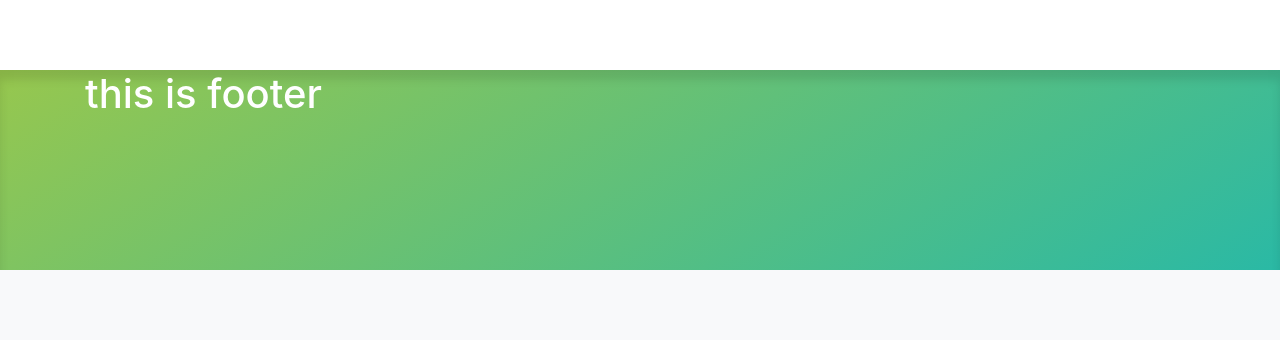
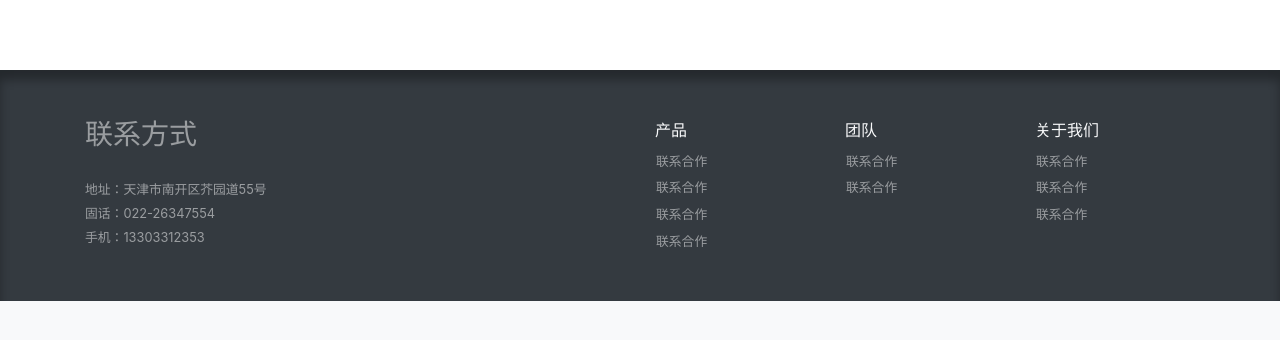
Before and after one commit to cloudxpc/coolapp, a Vue app in the folder webapp/: page / in a window 1280 px wide. Shown: the part 408-748 px from the top of the page. Built offline with nearby package versions, Linux system fonts and the light colour scheme; no server answers.

Commit message:
footer bar

```diff
--- a/webapp/src/components/common/FooterBar.vue
+++ b/webapp/src/components/common/FooterBar.vue
@@ -1,7 +1,36 @@
 <template>
-  <footer class="footer">
+  <footer class="footer py-5 bg-dark text-white-50">
     <div class="container">
-      <h1>this is footer</h1>
+      <div class="row">
+        <div class="col-md">
+          <h3 class="mb-4">联系方式</h3>
+          <p class="mb-0"><small>地址：天津市南开区芥园道55号</small></p>
+          <p class="mb-0"><small>固话：022-26347554</small></p>
+          <p class="mb-0"><small>手机：13303312353</small></p>
+        </div>
+        <div class="col-md">
+          <div class="row">
+            <div class="col">
+              <p class="text-light mb-1">产品</p>
+              <div><a href="javascript:;" class="btn btn-link p-0 text-reset"><small>联系合作</small></a></div>
+              <div><a href="javascript:;" class="btn btn-link p-0 text-reset"><small>联系合作</small></a></div>
+              <div><a href="javascript:;" class="btn btn-link p-0 text-reset"><small>联系合作</small></a></div>
+              <div><a href="javascript:;" class="btn btn-link p-0 text-reset"><small>联系合作</small></a></div>
+            </div>
+            <div class="col">
+              <p class="text-light mb-1">团队</p>
+              <div><a href="javascript:;" class="btn btn-link p-0 text-reset"><small>联系合作</small></a></div>
+              <div><a href="javascript:;" class="btn btn-link p-0 text-reset"><small>联系合作</small></a></div>
+            </div>
+            <div class="col">
+              <p class="text-light mb-1">关于我们</p>
+              <div><a href="javascript:;" class="btn btn-link p-0 text-reset"><small>联系合作</small></a></div>
+              <div><a href="javascript:;" class="btn btn-link p-0 text-reset"><small>联系合作</small></a></div>
+              <div><a href="javascript:;" class="btn btn-link p-0 text-reset"><small>联系合作</small></a></div>
+            </div>
+          </div>
+        </div>
+      </div>
     </div>
   </footer>
 </template>
@@ -14,9 +43,9 @@
 
 <style scoped>
   .footer {
-    height: 200px;
-    background: linear-gradient(150deg, #97c74e, #2ab9a5);
-    color: #ffffff;
-    box-shadow: 0 10px 10px rgba(0, 0, 0, .1) inset;
+    /*height: 200px;*/
+    /*background: linear-gradient(150deg, #97c74e, #2ab9a5);*/
+    /*color: #ffffff;*/
+    box-shadow: 0 10px 10px rgba(0, 0, 0, .3) inset;
   }
 </style>
```
